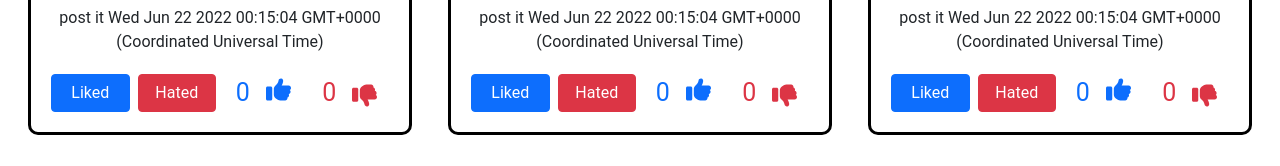
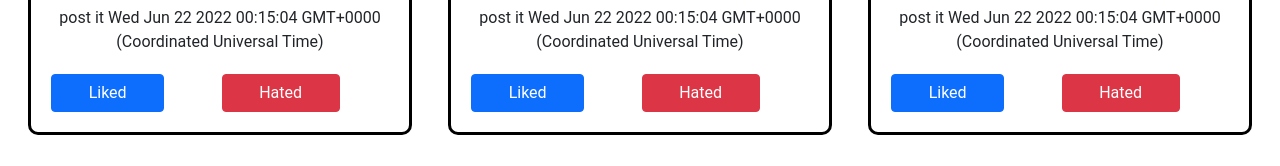
Before and after one commit to FullStackUp/snapshots, an Angular app in the folder frontend/: page / in a window 1280 px wide. Shown: the part 393-559 px from the top of the page. Built offline with nearby package versions, Linux system fonts and the light colour scheme.

Commit message:
Add dynamic reaction on buttons Liked and Hated

```diff
--- a/frontend/src/app/app.component.html
+++ b/frontend/src/app/app.component.html
@@ -1,5 +1,5 @@
 <div class="content-app">
-  <app-my-picture class="card-myPicture" [myPicture]="aMan"></app-my-picture>
+  <app-my-picture class="card-myPicture" [myPicture]="aMan"> </app-my-picture>
   <app-my-picture class="card-myPicture" [myPicture]="aWoman"></app-my-picture>
   <app-my-picture class="card-myPicture" [myPicture]="aBoy"></app-my-picture>
   <app-my-picture class="card-myPicture" [myPicture]="aHorse"></app-my-picture>
--- a/frontend/src/app/app.component.ts
+++ b/frontend/src/app/app.component.ts
@@ -16,61 +16,67 @@ export class AppComponent implements OnInit {
   aLeaf!: MyPicture;
 
   ngOnInit() {
-    this.aMan = new MyPicture(
-      'https://cache.desktopnexus.com/thumbseg/1776/1776338-bigthumbnail.jpg',
-      'Arthus',
-      'a warrior !',
-      new Date(),
-      0,
-      0
-    );
-    this.aWoman = new MyPicture(
-      'https://64.media.tumblr.com/04f84cae98d7c2f1eb68af9ccf647259/2b24f477116c2941-f6/s1280x1920/f41cd26c6f4a0284be9a866ccbaa55c2ca1bad0f.jpg',
-      'Dianus',
-      'a princess !',
-      new Date(),
-      0,
-      0
-    );
-    this.aBoy = new MyPicture(
-      'https://konachan.com/jpeg/b4662afa85cdd0c606b7352eaa5d7603/Konachan.com%20-%20273907%20all_male%20blonde_hair%20close%20eugeo%20grass%20green_eyes%20male%20short_hair%20sketch%20sword_art_online%20sword_art_online_alicization%20yamada_koutarou.jpg',
-      'Tidius',
-      'a young  !',
-      new Date(),
-      0,
-      0
-    );
-    this.aHorse = new MyPicture(
-      'https://images4.alphacoders.com/103/1037700.png',
-      'Epona',
-      'a horse !',
-      new Date(),
-      0,
-      0
-    );
-    this.aCastle = new MyPicture(
-      'https://i.pinimg.com/originals/4e/c2/2a/4ec22afaf9d95167092a6bcb943d9f2d.jpg',
-      'Heaven Castle',
-      'a kingdom !',
-      new Date(),
-      0,
-      0
-    );
-    this.aWolf = new MyPicture(
-      'http://cinemalegyptis.org/app/uploads/sites/2/2022/02/princesse-Mononoke.jpg',
-      'Mononoke',
-      'a Wolf !',
-      new Date(),
-      0,
-      0
-    );
-    this.aLeaf = new MyPicture(
-      'https://p4.storage.canalblog.com/49/56/1109331/104272034.jpg',
-      'Nature',
-      'a Wolf !',
-      new Date(),
-      0,
-      0
-    );
+    this.aMan = {
+      imageUrl:
+        'https://cache.desktopnexus.com/thumbseg/1776/1776338-bigthumbnail.jpg',
+      title: 'Arthus',
+      description: 'a warrior !',
+      createdDate: new Date(),
+      likes: 0,
+
+      hates: 0,
+    };
+    this.aWoman = {
+      imageUrl:
+        'https://64.media.tumblr.com/04f84cae98d7c2f1eb68af9ccf647259/2b24f477116c2941-f6/s1280x1920/f41cd26c6f4a0284be9a866ccbaa55c2ca1bad0f.jpg',
+      title: 'Dianus',
+      description: 'a princess !',
+      createdDate: new Date(),
+      likes: 0,
+      hates: 0,
+    };
+    this.aBoy = {
+      imageUrl:
+        'https://konachan.com/jpeg/b4662afa85cdd0c606b7352eaa5d7603/Konachan.com%20-%20273907%20all_male%20blonde_hair%20close%20eugeo%20grass%20green_eyes%20male%20short_hair%20sketch%20sword_art_online%20sword_art_online_alicization%20yamada_koutarou.jpg',
+      title: 'Tidius',
+      description: 'a young  !',
+      createdDate: new Date(),
+      likes: 0,
+      hates: 0,
+    };
+    this.aHorse = {
+      imageUrl: 'https://images4.alphacoders.com/103/1037700.png',
+      title: 'Epona',
+      description: 'a horse !',
+      createdDate: new Date(),
+      likes: 0,
+      hates: 0,
+    };
+    this.aCastle = {
+      imageUrl:
+        'https://i.pinimg.com/originals/4e/c2/2a/4ec22afaf9d95167092a6bcb943d9f2d.jpg',
+      title: 'Heaven Castle',
+      description: 'a kingdom !',
+      createdDate: new Date(),
+      likes: 0,
+      hates: 0,
+    };
+    this.aWolf = {
+      imageUrl:
+        'http://cinemalegyptis.org/app/uploads/sites/2/2022/02/princesse-Mononoke.jpg',
+      title: 'Mononoke',
+      description: 'a Wolf !',
+      createdDate: new Date(),
+      likes: 0,
+      hates: 0,
+    };
+    this.aLeaf = {
+      imageUrl: 'https://p4.storage.canalblog.com/49/56/1109331/104272034.jpg',
+      title: 'Nature',
+      description: 'a Wolf !',
+      createdDate: new Date(),
+      likes: 0,
+      hates: 0,
+    };
   }
 }
--- a/frontend/src/app/models/my-picture.model.ts
+++ b/frontend/src/app/models/my-picture.model.ts
@@ -1,10 +1,10 @@
 export class MyPicture {
-  constructor(
-    public imageUrl: string,
-    public title: string,
-    public description: string,
-    public createdDate: Date,
-    public likes: number,
-    public hates: number
-  ) {}
+  imageUrl!: string;
+  title!: string;
+  description!: string;
+  createdDate!: Date;
+  likes?: any;
+  thumbsUp?: any;
+  hates?: any;
+  thumbsDown?: any;
 }
--- a/frontend/src/app/my-picture/my-picture.component.html
+++ b/frontend/src/app/my-picture/my-picture.component.html
@@ -12,22 +12,35 @@
       <button (click)="onClickLiked()" class="btn btn-primary m-1">
         {{ buttonLiked }}
       </button>
+
+      <div class="emoji-react">
+        <span class="number-likes" *ngIf="myPicture.likes > 0"
+          >{{ myPicture.likes }}
+        </span>
+        <fa-icon
+          *ngIf="myPicture.likes > 0"
+          [icon]="faThumbsUp"
+          style="color: #0d6efd; font-size: 25px; margin-top: -5px"
+        >
+          {{ myPicture.thumbsUp }}</fa-icon
+        >
+      </div>
+
       <button (click)="onClickHated()" class="btn btn-danger m-1">
         {{ buttonHated }}
       </button>
+
       <div class="emoji-react">
-        <span class="number-likes">{{ myPicture.likes }} </span>
+        <span class="number-hates" *ngIf="myPicture.hates > 0"
+          >{{ myPicture.hates }}
+        </span>
         <fa-icon
-          [icon]="faThumbsUp"
-          style="color: #0d6efd; font-size: 25px; margin-top: -5px"
-        ></fa-icon>
-      </div>
-      <div class="emoji-react">
-        <span class="number-hates">{{ myPicture.hates }} </span>
-        <fa-icon
+          *ngIf="myPicture.hates > 0"
           [icon]="faThumbsDown"
           style="color: #dc3545; font-size: 25px; margin-top: 8px"
-        ></fa-icon>
+        >
+          {{ myPicture.thumbsDown }}</fa-icon
+        >
       </div>
     </div>
   </div>
--- a/frontend/src/app/my-picture/my-picture.component.scss
+++ b/frontend/src/app/my-picture/my-picture.component.scss
@@ -13,7 +13,7 @@
   }
   .content-reaction {
     display: grid;
-    grid-template-columns: 1fr 1fr 1fr 1fr;
+    grid-template-columns: auto auto auto auto;
     .emoji-react {
       display: flex;
       justify-content: space-evenly;
--- a/frontend/src/app/my-picture/my-picture.component.ts
+++ b/frontend/src/app/my-picture/my-picture.component.ts
@@ -15,22 +15,14 @@ export class MyPictureComponent implements OnInit {
   @Input() myPicture!: MyPicture;
   buttonLiked!: string;
   buttonHated!: string;
-  //thumbsUp!: any;
-  //thumbsDown!: any;
 
-  /*All coms it's a test for dynamique thumps, appear if there are 1 like
-  And very important don't forget if you want use the coms ton change the type 'number' by 'any' for
-  the likes and hates : */
+  faThumbsUp = faThumbsUp;
+  faThumbsDown = faThumbsDown;
 
   ngOnInit() {
     this.buttonLiked = 'Liked';
     this.buttonHated = 'Hated';
-    //this.thumbsUp = '';
-    //this.thumbsDown = '';
   }
-
-  faThumbsUp = faThumbsUp;
-  faThumbsDown = faThumbsDown;
 
   onClickLiked() {
     if (this.buttonLiked === 'Liked') {
@@ -38,16 +30,10 @@ export class MyPictureComponent implements OnInit {
       this.buttonLiked = 'Unliked';
       this.buttonHated = 'Hated';
       this.myPicture.hates = 0;
-      //this.thumbsUp = '👍';
-      //this.thumbsDown = '';
     } else {
       this.myPicture.likes--;
       this.buttonLiked = 'Liked';
       this.buttonHated = 'Hated';
-      //this.thumbsUp = '';
-      //this.likes = '';
-      //this.hates = '';
-      //this.thumbsDown = '';
     }
   }
 
@@ -57,16 +43,10 @@ export class MyPictureComponent implements OnInit {
       this.buttonHated = 'Stop';
       this.buttonLiked = 'Liked';
       this.myPicture.likes = 0;
-      //this.thumbsDown = '👎';
-      //this.thumbsUp = '';
     } else {
       this.myPicture.hates--;
       this.buttonHated = 'Hated';
       this.buttonLiked = 'Liked';
-      //this.thumbsDown = '';
-      //this.hates = '';
-      //this.likes = '';
-      //this.thumbsUp = '';
     }
   }
 }
```
